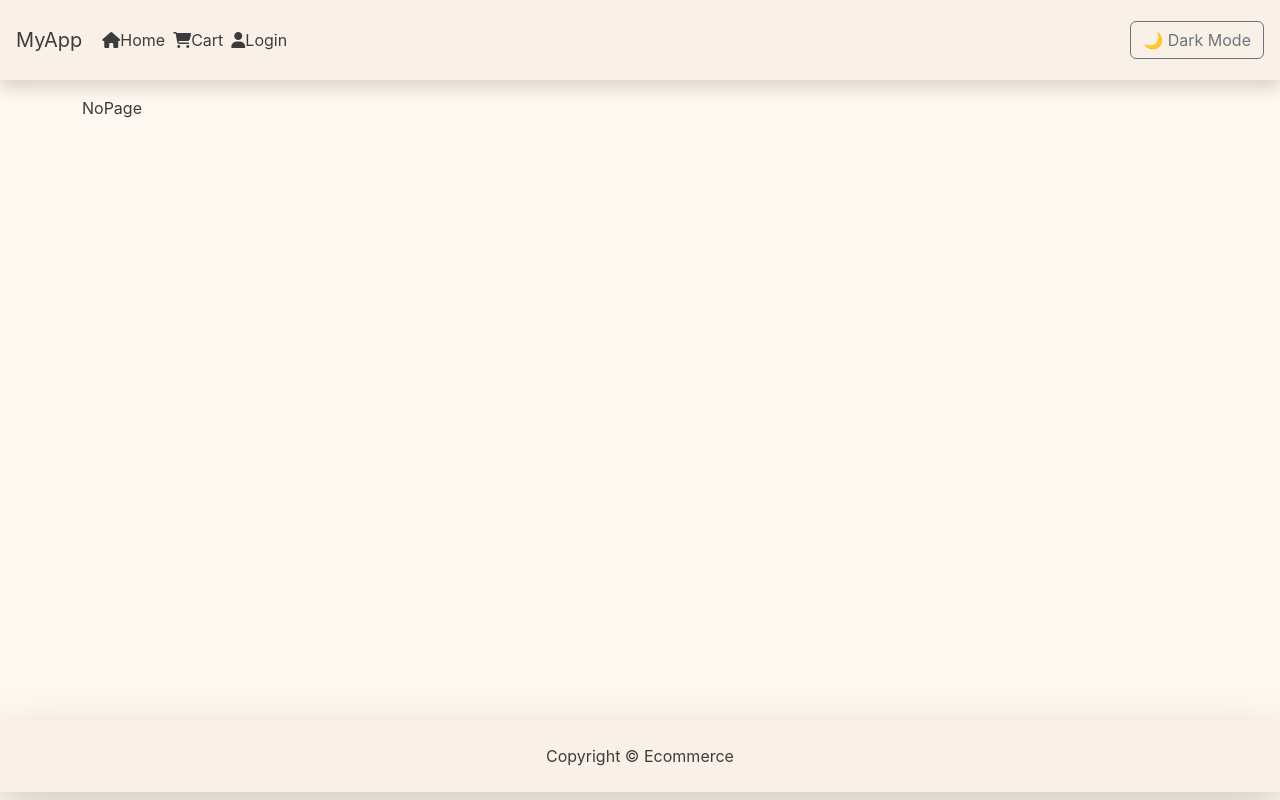
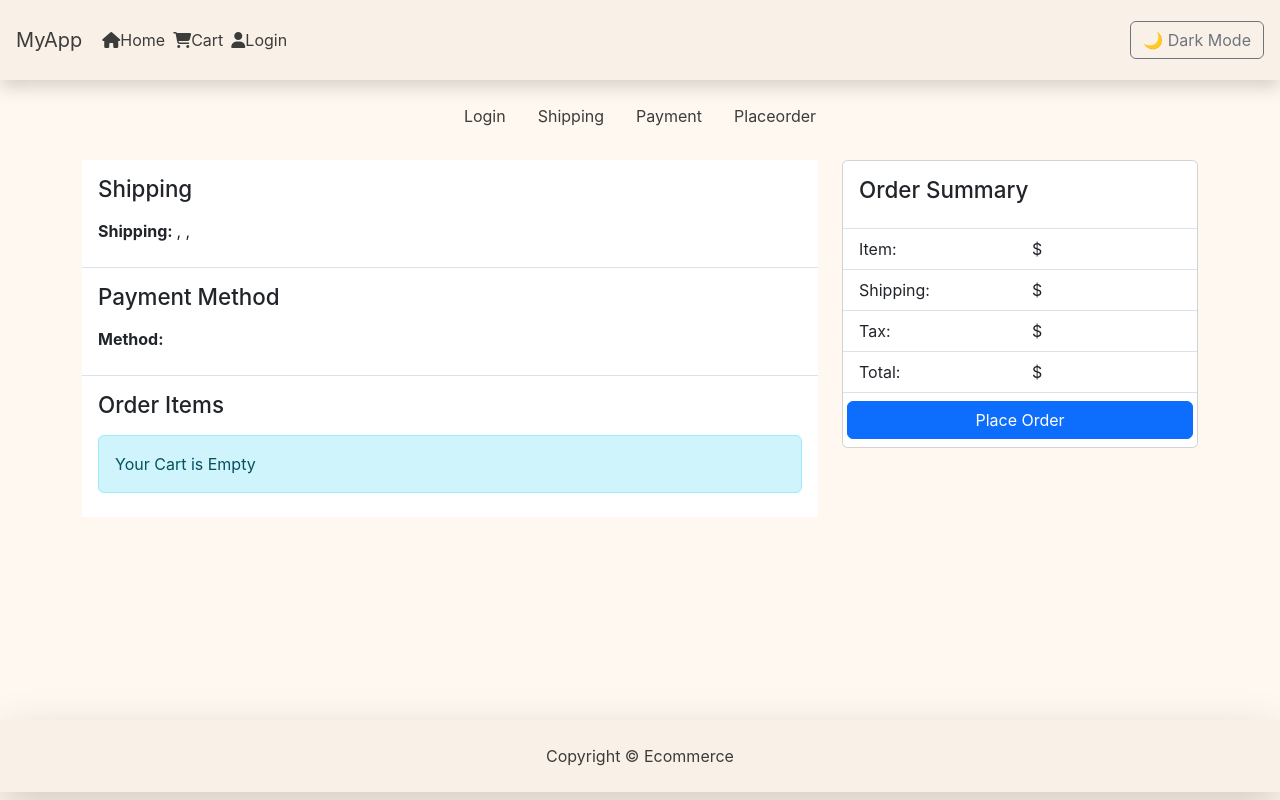
Before and after one commit to Edgar-Sumabat-Jr/ecommerce, a React (Vite) app in the folder frontend/reactjs-vite/: page /placeorder in a window 1280 px wide. Built offline with nearby package versions, Linux system fonts and the light colour scheme.

Commit message:
added placeorder page at /placeorder

```diff
--- a/frontend/reactjs-vite/src/App.jsx
+++ b/frontend/reactjs-vite/src/App.jsx
@@ -33,6 +33,7 @@
 import ShippingPage from './pages/ShippingPage';
 
 import PaymentPage from './pages/PaymentPage';
+import PlaceOrderPage from './pages/PlaceOrderPage';
 
 function App() {
   return (
@@ -62,6 +63,16 @@
 
     {/* ---------------------end, october 20, 2025----------------- */}
 
+
+
+    {/* ---------------------start, November 2, 2025----------------- */}
+
+          <Route path='/placeorder' element={<PlaceOrderPage />}></Route>
+
+    {/* ---------------------end, November 2, 2025----------------- */}
+
+
+
           </Routes>
         </Container>
       </main>
--- /dev/null
+++ b/frontend/reactjs-vite/src/pages/PlaceOrderPage.jsx
@@ -0,0 +1,143 @@
+import React, { useEffect, useState } from 'react'
+import { Link, useLocation, useNavigate } from 'react-router-dom'
+import { Button, Row, Col, ListGroup, Image, Card } from 'react-bootstrap'
+import { useDispatch, useSelector } from 'react-redux'
+import CheckoutSteps from '../components/CheckoutSteps'
+import Message from '../components/Message'
+
+
+function PlaceOrderPage() {
+  const cart = useSelector(state => state.cart)
+
+  const itemsPrice = cart.cartItems.reduce((acc, item) => acc + item.price* item.qty, 0).toFixed(2);
+const shippingPrice = (itemsPrice > 100?0: 10).toFixed(2);
+const taxPrice = Number(0.12* itemsPrice).toFixed(2);
+const totalPrice = (Number (itemsPrice) + Number (shippingPrice) + Number(taxPrice)).toFixed(2);
+
+  const placeOrder = () => {}
+
+  console.log("Place Order")
+
+  return (
+    <div>
+      <CheckoutSteps step1 step2 step3 step4 />
+      <Row>
+
+        <Col md={8}>
+        <ListGroup variant='flush'>
+            <ListGroup.Item>
+            <h2>Shipping</h2>
+            <p>
+                <strong>Shipping: </strong>
+                {cart.shippingAddress.address}, {cart.shippingAddress.city}{' '}
+                {cart.shippingAddress.postalCode}, {cart.shippingAddress.country}
+            </p>
+            </ListGroup.Item>
+
+
+
+        <ListGroup.Item>
+  <h2>Payment Method</h2>
+  <p>
+    <strong>Method: </strong>
+    {cart.paymentMethod}
+  </p>
+</ListGroup.Item>
+
+
+
+
+<ListGroup.Item>
+  <h2>Order Items</h2>
+  {cart.cartItems.length === 0 ? (
+    <Message variant='info'>
+      Your Cart is Empty
+    </Message>
+  ) : (
+    <ListGroup variant='flush'>
+      {cart.cartItems.map((item, index) => (
+        <ListGroup.Item key={index}>
+          <Row>
+            <Col md={1}>
+              <Image src={item.image} alt={item.name} fluid rounded />
+            </Col>
+            <Col>
+              <Link to={`/products/${item.product}`}>{item.name}</Link>
+            </Col>
+            <Col md={4}>
+              {item.qty} x ${item.price} = ${(item.qty * item.price).toFixed(2)}
+            </Col>
+          </Row>
+        </ListGroup.Item>
+      ))}
+    </ListGroup>
+  )}
+</ListGroup.Item>
+
+
+
+        </ListGroup>
+        </Col>
+
+
+        <Col md={4}>
+  <Card>
+    <ListGroup variant='flush'>
+      <ListGroup.Item>
+        <h2>Order Summary</h2>
+      </ListGroup.Item>
+
+      <ListGroup.Item>
+        <Row>
+          <Col>Item:</Col>
+          <Col>${cart.itemsPrice}</Col>
+        </Row>
+      </ListGroup.Item>
+
+      <ListGroup.Item>
+        <Row>
+          <Col>Shipping:</Col>
+          <Col>${cart.shippingPrice}</Col>
+        </Row>
+      </ListGroup.Item>
+
+      <ListGroup.Item>
+        <Row>
+          <Col>Tax:</Col>
+          <Col>${cart.taxPrice}</Col>
+        </Row>
+      </ListGroup.Item>
+
+      <ListGroup.Item>
+        <Row>
+          <Col>Total:</Col>
+          <Col>${cart.totalPrice}</Col>
+        </Row>
+      </ListGroup.Item>
+
+
+
+
+    <ListGroup.Item>
+  <Row>
+    <Button
+      type='button'
+      className='btn-block'
+      disabled={cart.cartItems === 0}
+      onClick={placeOrder}
+    >
+      Place Order
+    </Button>
+  </Row>
+</ListGroup.Item>
+</ListGroup>
+</Card>
+
+</Col>
+
+      </Row>
+    </div>
+  )
+}
+
+export default PlaceOrderPage
```
